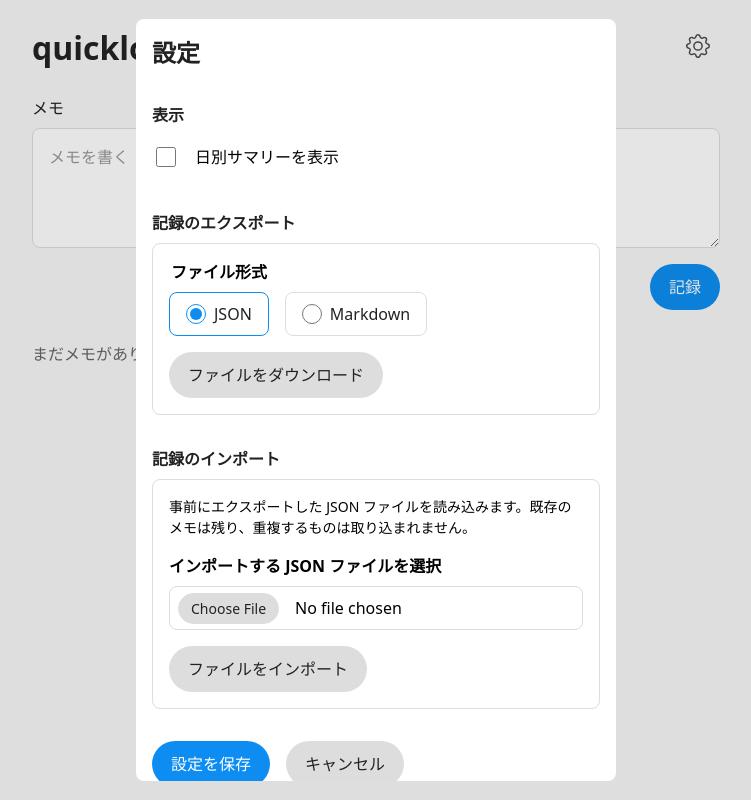
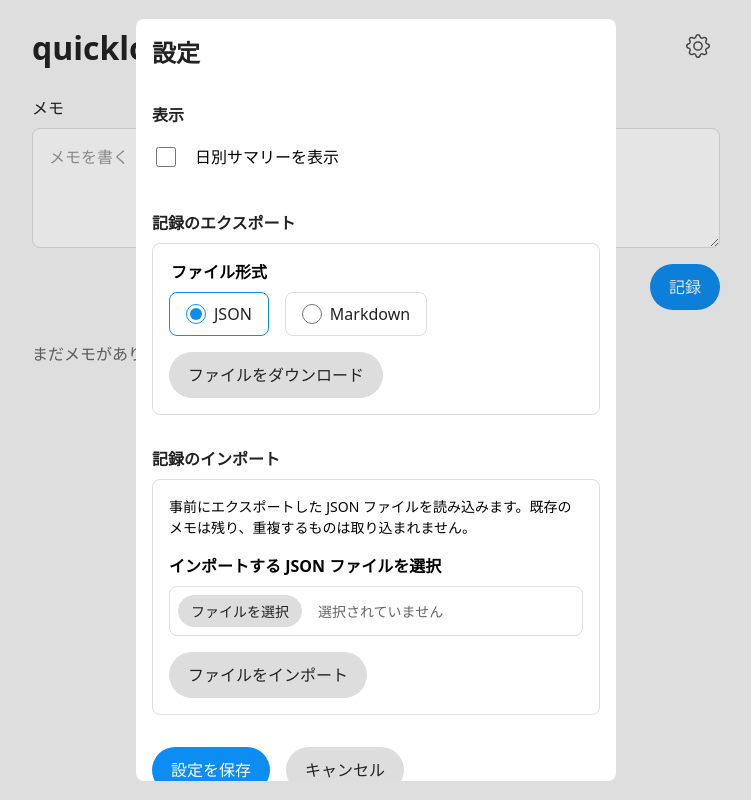
Before and after one commit to asamichiruko/quicklog, a Vue app: page / in a window 1280 px wide. Both pictures are taken after a click on the button "設定". Shown: the whole page, without its empty margins (264-1015 px from the left). Built offline with nearby package versions, Linux system fonts and the light colour scheme.

Commit message:
fix: input type="file" を自前の UI に変更して表示ズレを修正、ダイアログを閉じた際に正しくリセットが行われるよう修正

```diff
--- a/src/components/SettingsDialog.vue
+++ b/src/components/SettingsDialog.vue
@@ -4,6 +4,7 @@ import type { AppSettings, ExportType } from "@/types"
 import { ref } from "vue"
 
 const dialog = ref<HTMLDialogElement | null>(null)
+const importFileInput = ref<HTMLInputElement | null>(null)
 const nextSettings = ref<AppSettings>({ ...DEFAULT_SETTINGS })
 const exportType = ref<ExportType>("json")
 const importFile = ref<File | null>(null)
@@ -22,7 +23,7 @@ function open() {
   if (!dialog.value || dialog.value.open) return
 
   nextSettings.value = { ...props.settings }
-  importFile.value = null
+  resetImportFile()
 
   dialog.value?.showModal()
 }
@@ -41,13 +42,21 @@ function exportData() {
 }
 
 function handleImportFileChange(event: Event) {
-  const input = event.target as HTMLInputElement
+  const input = event.currentTarget as HTMLInputElement
   const files = input.files
 
   if (files && files.length > 0) {
     importFile.value = files[0]
   } else {
     importFile.value = null
+  }
+}
+
+function resetImportFile() {
+  importFile.value = null
+
+  if (importFileInput.value) {
+    importFileInput.value.value = ""
   }
 }
 
@@ -120,7 +129,14 @@ defineExpose({ open })
           </p>
           <label class="import-file-label">
             <span class="import-file-label-text">インポートする JSON ファイルを選択</span>
+            <span class="import-file-control">
+              <span class="import-file-button">ファイルを選択</span>
+              <span class="import-file-name">
+                {{ importFile?.name ?? "選択されていません" }}
+              </span>
+            </span>
             <input
+              ref="importFileInput"
               type="file"
               accept="application/json"
               name="import-file"
@@ -277,45 +293,66 @@ defineExpose({ open })
   display: grid;
   min-width: 0;
   gap: var(--space-1);
+  cursor: pointer;
 }
 
 .import-file-label-text {
   font-weight: var(--font-weight-bold);
 }
 
-.import-file {
-  align-content: center;
+.import-file-control {
+  display: grid;
+  grid-template-columns: auto minmax(0, 1fr);
+  align-items: center;
   width: 100%;
   min-width: 0;
-  max-width: 100%;
   min-height: var(--control-min-size);
-  padding: 0 var(--space-1);
+  gap: var(--space-2);
+  padding: var(--space-1);
   border-radius: var(--radius-surface);
   border: 1px solid var(--color-border);
+}
+
+.import-file-label:focus-within .import-file-control {
+  outline: 2px solid var(--color-primary);
+}
+
+.import-file-button {
+  display: inline-grid;
+  place-items: center;
+  min-height: 32px;
+  padding: 4px 12px;
+  border: 1px solid var(--color-border);
+  border-radius: var(--radius-pill);
+  background: var(--color-control);
+  color: var(--color-on-control);
+  font-size: var(--font-size-small);
+}
+
+.import-file-name {
+  min-width: 0;
+  color: var(--color-text-muted);
+  font-size: var(--font-size-small);
   overflow: hidden;
   text-overflow: ellipsis;
   white-space: nowrap;
-  cursor: pointer;
 }
 
-.import-file::file-selector-button {
-  font: inherit;
-  font-size: var(--font-size-small);
-  border: 1px solid var(--color-border);
-  border-radius: var(--radius-pill);
-  padding: 4px 12px;
-  margin-right: var(--space-2);
-  background: var(--color-control);
-  color: var(--color-on-control);
+.import-file {
+  position: absolute;
+  width: 1px;
+  height: 1px;
+  opacity: 0;
+  pointer-events: none;
 }
 
 @media (hover: hover) {
-  .import-file::file-selector-button:hover {
+  .import-file-label:hover .import-file-button {
     background: var(--color-control-hover);
   }
 }
 @media (hover: none) {
-  .import-file::file-selector-button:active {
+  .import-file-label:active .import-file-button {
     background: var(--color-control-hover);
   }
 }
```
